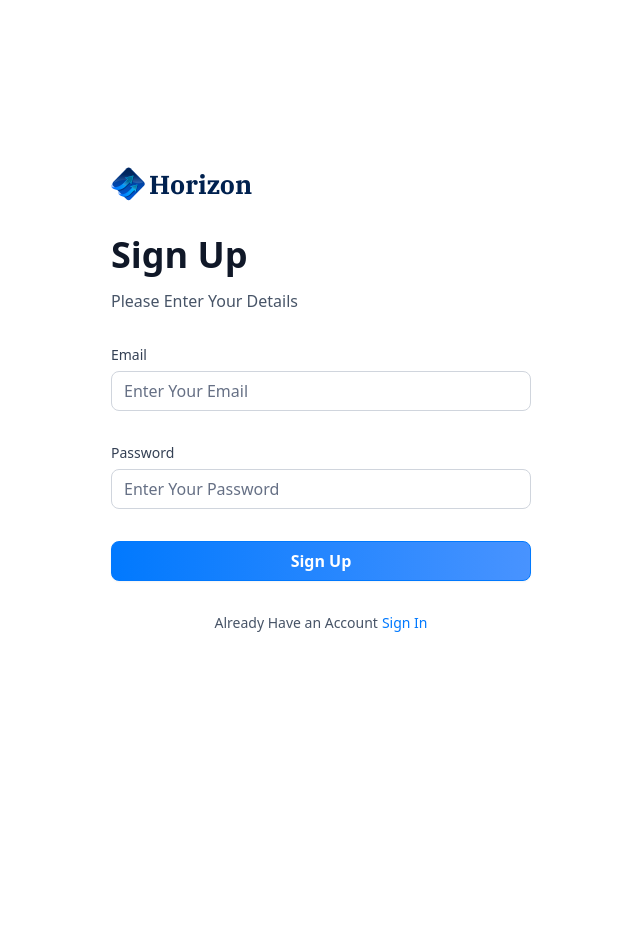
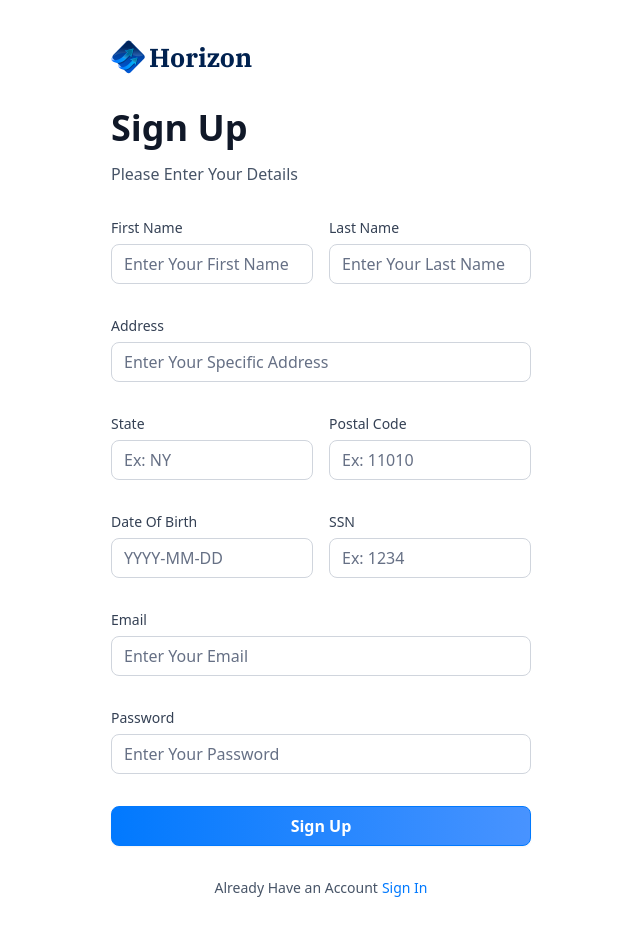
Before and after one commit to akashkennedy/horizon-banking-system, a Next.js app: page /sign-up in a window 1280 px wide. Shown: the whole page, without its empty margins (319-959 px from the left). Before the commit the page ends 800 px from the top, so only its background shows below. Built offline with nearby package versions, Linux system fonts and the light colour scheme.

Commit message:
Create Sign Up Form

```diff
--- a/components/AuthForm.tsx
+++ b/components/AuthForm.tsx
@@ -15,16 +15,19 @@
   const [user, setUser] = useState<null | object>(null);
   const [isLoading, setIsLoading] = useState(false);
 
+  const FormSchema = authFormSchema(type);
+
   // Define your form.
-  const form = useForm<z.infer<typeof authFormSchema>>({
-    resolver: zodResolver(authFormSchema),
+  const form = useForm<z.infer<typeof FormSchema>>({
+    resolver: zodResolver(FormSchema),
     defaultValues: {
       email: "",
+      password: "",
     },
   });
 
   // Define a submit handler.
-  function onSubmit(values: z.infer<typeof authFormSchema>) {
+  function onSubmit(values: z.infer<typeof FormSchema>) {
     // Do something with the form values.
     // ✅ This will be type-safe and validated.
     setIsLoading(true);
@@ -62,6 +65,58 @@
       ) : (
         <Form {...form}>
           <form onSubmit={form.handleSubmit(onSubmit)} className="space-y-8">
+            {type === "sign-up" && (
+              <>
+                <div className="flex gap-4">
+                  <CustomInput
+                    control={form.control}
+                    name="firstName"
+                    label="First Name"
+                    placeholder="Enter Your First Name"
+                  />
+                  <CustomInput
+                    control={form.control}
+                    name="lastName"
+                    label="Last Name"
+                    placeholder="Enter Your Last Name"
+                  />
+                </div>
+                <CustomInput
+                  control={form.control}
+                  name="address1"
+                  label="Address"
+                  placeholder="Enter Your Specific Address"
+                />
+                <div className="flex gap-4">
+                  <CustomInput
+                    control={form.control}
+                    name="state"
+                    label="State"
+                    placeholder="Ex: NY"
+                  />
+                  <CustomInput
+                    control={form.control}
+                    name="postalCode"
+                    label="Postal Code"
+                    placeholder="Ex: 11010"
+                  />
+                </div>
+                <div className="flex gap-4">
+                  <CustomInput
+                    control={form.control}
+                    name="dateOfBirth"
+                    label="Date Of Birth"
+                    placeholder="YYYY-MM-DD"
+                  />
+                  <CustomInput
+                    control={form.control}
+                    name="ssn"
+                    label="SSN"
+                    placeholder="Ex: 1234"
+                  />
+                </div>
+              </>
+            )}
             <CustomInput
               control={form.control}
               name="email"
--- a/components/CustomInput.tsx
+++ b/components/CustomInput.tsx
@@ -4,9 +4,11 @@
 import { Control, FieldPath } from "react-hook-form";
 import { z } from "zod";
 
+const FormSchema = authFormSchema("sign-up");
+
 interface CustomInputProps {
-  control: Control<z.infer<typeof authFormSchema>>;
-  name: FieldPath<z.infer<typeof authFormSchema>>;
+  control: Control<z.infer<typeof FormSchema>>;
+  name: FieldPath<z.infer<typeof FormSchema>>;
   label: string;
   placeholder: string;
 }
--- a/lib/utils.ts
+++ b/lib/utils.ts
@@ -195,8 +195,17 @@
   return date > twoDaysAgo ? "Processing" : "Success";
 };
 
-export const authFormSchema = z.object({
-  email: z.string().email(),
-  password: z.string().min(8),
-  username: z.string().min(8),
-});
+export const authFormSchema = (type: string) =>
+  z.object({
+    firstName: type === "sign-in" ? z.string().optional() : z.string().min(3),
+    lastName: type === "sign-in" ? z.string().optional() : z.string().max(3),
+    address1: type === "sign-in" ? z.string().optional() : z.string().max(50),
+    state:
+      type === "sign-in" ? z.string().optional() : z.string().min(2).max(2),
+    postalCode:
+      type === "sign-in" ? z.string().optional() : z.string().min(3).max(6),
+    dateOfBirth: type === "sign-in" ? z.string().optional() : z.string().min(3),
+    ssn: type === "sign-in" ? z.string().optional() : z.string().min(3),
+    email: z.string().email(),
+    password: z.string().min(8),
+  });
```
